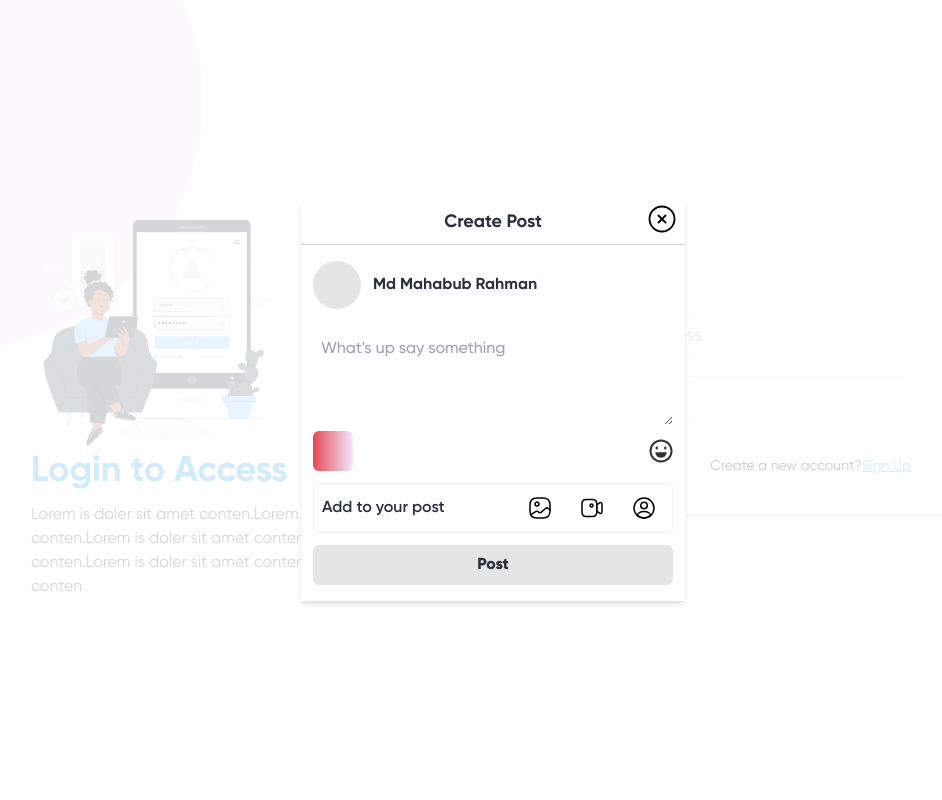
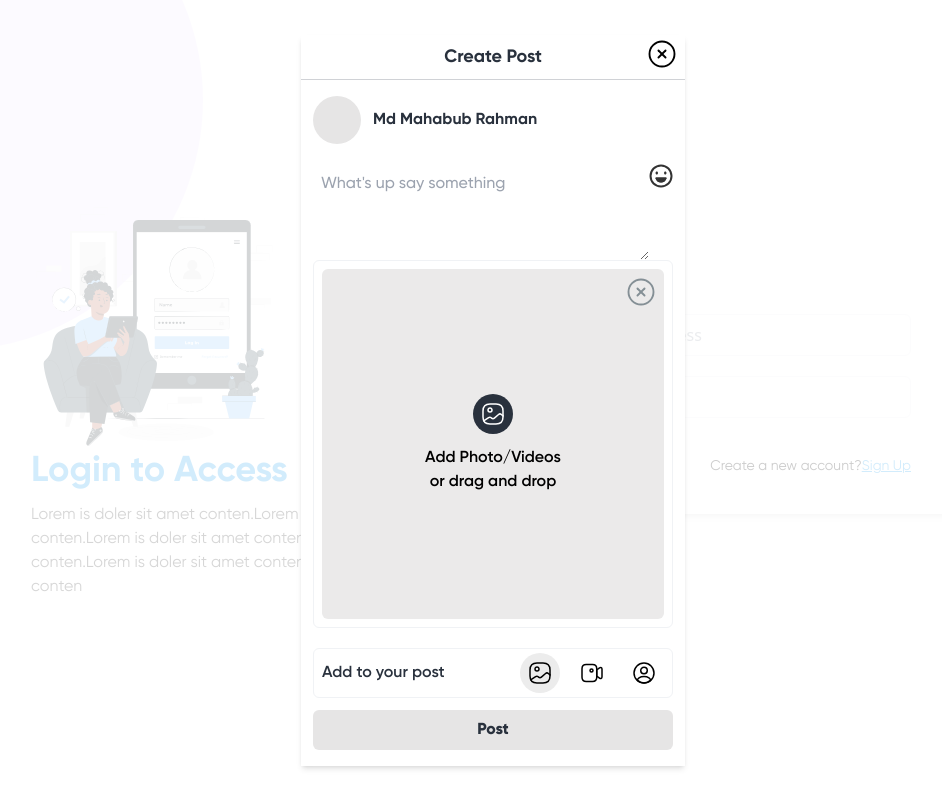
Before and after one commit to mahabubDevs/social_media-, a React (Vite) app in the folder frontend/: page /login in a window 1280 px wide. Both pictures are taken after a click on the element 687 px from the left and 507 px from the top of the page. Shown: the whole page, without its empty margins (147-1089 px from the left). Built offline with nearby package versions, Linux system fonts and the light colour scheme.

Commit message:
post part all done and front part design done

```diff
--- a/frontend/src/components/HomeComponent/PostHome/createPostPopUp/AddPost.jsx
+++ b/frontend/src/components/HomeComponent/PostHome/createPostPopUp/AddPost.jsx
@@ -3,12 +3,13 @@ import { Media } from '../../../../svg/Media'
 import { LiveIcon } from '../../../../svg/Live'
 import { CircleProfileIcon } from '../../../../svg/Circleprofile'
 
-const AddPost = () => {
+const AddPost = ({setImgbox,imgbox}) => {
   return (
     <div className='px-2 py-1 border border-line_color rounded-md flex justify-between items-center'>
           <span className='font-gilroySemibold text-black text-base'>Add to your post</span>
           <div className='flex items-center gap-x-3'>
-              <div className='w-10 h-10 rounded-full cursor-pointer transition-all ease-liner duration-100 hover:bg-[#ececec] flex items-center justify-center'>
+        <div className={`w-10 h-10 rounded-full cursor-pointer transition-all ease-liner duration-100 hover:bg-[#ececec] flex items-center justify-center ${imgbox && "w-10 h-10 bg-[#ececec]"}`}
+        onClick={()=>setImgbox(true)}>
                   <Media/>
               </div>
               <div className='w-10 h-10 rounded-full cursor-pointer transition-all ease-liner duration-100 hover:bg-[#ececec] flex items-center justify-center'>
--- a/frontend/src/components/HomeComponent/PostHome/createPostPopUp/EmojiPickers.jsx
+++ b/frontend/src/components/HomeComponent/PostHome/createPostPopUp/EmojiPickers.jsx
@@ -2,9 +2,10 @@ import React, { useEffect, useState } from 'react'
 import Feeling from '../../../../svg/Feeling';
 import EmojiPicker from 'emoji-picker-react';
 
-const EmojiPickers = ({text,setText,textRef}) => {
+const EmojiPickers = ({text,setText,textRef , changePart}) => {
     const [cursorPosition, setCursorPosition] = useState();
-    const [picker, setPicker] = useState(false)
+  const [picker, setPicker] = useState(false)
+
 
     const handleEmoji = ({emoji}) => {
         const ref = textRef.current;
@@ -19,19 +20,56 @@ const EmojiPickers = ({text,setText,textRef}) => {
       useEffect(() => {
         textRef.current.selectionEnd = cursorPosition;
       }, [cursorPosition]);
+
   return (
     <div>
-       <div className="cursor-pointer relative">
+       <div className={`${changePart ? "flex  justify-between mt-5": "mt-5" }`}>
+            <textarea
+              ref={textRef}
+              maxLength={150}
+              value={text}
+              onChange={(e) => setText(e.target.value)
+
+              } placeholder="What's up say something"
+          className="w-full min-h-24 outline-none p-2 font-gilroyMedium text-base"
+        />
+        {changePart && (
+          <div className="cursor-pointer relative">
+          <div onClick={()=>setPicker((prev)=> !prev)}>
+              <Feeling/>
+          </div>
+          {picker && (
+            <div className="absolute top-0 right-8  z-10">
+              <EmojiPicker onEmojiClick={handleEmoji}/>
+
+            </div>
+
+          )}
+    </div>
+             )}
+
+        </div>
+      {
+        !changePart &&  <div className="flex items-center justify-between mb-3">
+        <div className="w-10 h-10 bg-gradient-to-r from-red to-purple_100 rounded-md cursor-pointer">
+
+          </div>
+
+              <div className="cursor-pointer relative">
               <div onClick={()=>setPicker((prev)=> !prev)}>
                   <Feeling/>
               </div>
               {picker && (
                 <div className="absolute -top-[460px] -left-[315px]">
                   <EmojiPicker onEmojiClick={handleEmoji}/>
+
                 </div>
 
               )}
               </div>
+          </div>
+         }
+
     </div>
   )
 }
--- /dev/null
+++ b/frontend/src/components/HomeComponent/PostHome/createPostPopUp/ImageViewer.jsx
@@ -0,0 +1,110 @@
+
+import { useRef } from 'react';
+import { CircleCloseIcon } from '../../../../svg/CircleClose'
+import { Media } from '../../../../svg/Media'
+import EmojiPickers from './EmojiPickers'
+
+
+const ImageViewer = ({ text, setText, textRef, imageShow, setImageShow ,setImgbox }) => {
+  const choosefile = useRef(null);
+  const handleImageUpload = (e) => {
+    const file = Array.from(e.target.files)
+    file.forEach((img) => {
+      if (img.type !== "image/jpeg" && img.type !== "image/png" && img.type !== "image/webp" && img.type !== "image/gif") {
+        console.log("image not found");
+      }
+      const renderFiles = new FileReader();
+      renderFiles.readAsDataURL(img);
+      renderFiles.onload = (renderImage) => {
+        setImageShow((images)=>[...images, renderImage.target.result])
+      }
+    })
+  }
+
+
+  return (
+    <>
+      <EmojiPickers text={text} setText={setText} textRef={textRef} changePart />
+      <div className='p-2 border border-line_color rounded-md mb-5'>
+        <div className='w-full h-[350px] bg-[#ebeaea] rounded-md'>
+          <input
+            type="file"
+            multiple
+            accept='image/jpeg,image/png,image/webp,image/gif'
+            className='hidden'
+            ref={choosefile}
+            onChange={handleImageUpload}
+
+          />
+          {
+            imageShow && imageShow.length ? (
+              <div className='relative'>
+                <div className='absolute top-3 left-3 flex items-center gap-x-3 bg-white
+                rounded-md p-2 cursor-pointer' onClick={()=>choosefile.current.click()}>
+                  <Media />
+                  <span className='font-gilroy text-sm text-black'>
+                    Add Phots/videos
+                  </span>
+                </div>
+                <div className='absolute top-2 right-3 z-10 cursor-pointer' onClick={()=>setImageShow([])}>
+                  <CircleCloseIcon />
+                </div>
+                  <div className={`${
+                imageShow.length === 1
+                ? "overflow-hidden boject-cover8 w-full h-full"
+                : imageShow.length === 2
+                  ? " boject-cover overflow-hidden w-full h-full grid grid-cols-2 gap-2"
+                  : imageShow.length === 3
+                    ? "overflow-hidden w-full h-full grid grid-cols-2 gap-2"
+                    : imageShow.length === 4
+                      ? "overflow-hidden w-full h-full grid grid-cols-2 gap-2"
+                    : imageShow.length >= 5
+                      ? "overflow-hidden w-full h-full grid grid-cols-2 gap-2"
+                      : "overflow-hidden"
+              }`}>
+                {imageShow.slice(0, 4).map((img, i) => (
+                  <img key={i} src={img} className={` object-cover w-full h-full ${imageShow.length === 3 ?
+                    "[&:nth-of-type(1)]:row-start-1 [&:nth-of-type(1)]:row-end-3" : imageShow.length === 4 &&
+                    "[&:nth-of-type(1)]:row-start-2 [&:nth-of-type(1)]:row-end-3"}`} alt='images'
+                  />
+                ))}
+                  {
+                    imageShow.length >= 5 && (
+                      <div className='absolute bottom-[50px] right-[85px] -translate-x-[50%]
+                      -translate-y-[50%] w-12 h-12 bg-white rounded-full flex justify-center items-center'>
+                        <span className='font-gilroyBold text-base text-black'>
+                          +{imageShow.length -4}
+                        </span>
+                      </div>
+                    )
+                  }
+                </div>
+              </div>
+            ) : (
+                <div className='relative flex items-center justify-center h-full ' >
+                  <div className='absolute top-2 right-2 text-secondary_color cursor-pointer' onClick={()=>setImgbox(false)}>
+                    <CircleCloseIcon/>
+                  </div>
+                  <div className='flex flex-col items-center cursor-pointer' onClick={()=>choosefile.current.click()}>
+                    <div className='w-10 h-10 rounded-full bg-black cursor-pointer flex items-center justify-center text-white'>
+                      <Media/>
+                    </div>
+                    <div className='mt-3'>
+                      <p className='font-gilroySemibold text-base text-center'>
+                          Add Photo/Videos
+                      </p>
+                      <p className='font-gilroySemibold text-base text-center'>
+                          or drag and drop
+                      </p>
+                    </div>
+                  </div>
+                </div>
+            )
+          }
+        </div>
+      </div>
+    </>
+  )
+}
+
+export default ImageViewer
--- a/frontend/src/components/HomeComponent/PostHome/createPostPopUp/index.jsx
+++ b/frontend/src/components/HomeComponent/PostHome/createPostPopUp/index.jsx
@@ -2,11 +2,14 @@ import React, { useEffect, useRef, useState } from "react";
 import { CircleCloseIcon } from "../../../../svg/CircleClose";
 import AddPost from "./AddPost";
 import EmojiPickers from "./EmojiPickers";
+import ImageViewer from "./ImageViewer";
 
 const CreatePostPopUp = () => {
 
-  const [text ,setText] = useState("")
+  const [text, setText] = useState("")
+  const [imgbox, setImgbox] = useState(false)
   const textRef = useRef(null)
+  const [imageShow, setImageShow] = useState([])
 
 
 
@@ -18,7 +21,7 @@ const CreatePostPopUp = () => {
           <h3 className="font-gilroyBold text-lg text-black text-center">
             Create Post
           </h3>
-          <div className="absolute top-1 right-2">
+          <div className="absolute top-1 right-2" >
             <CircleCloseIcon />
           </div>
         </div>
@@ -28,27 +31,33 @@ const CreatePostPopUp = () => {
               <h4 className="font-gilroyBold text-base text-black">
                 Md Mahabub Rahman
               </h4>
+          </div>
+          {
+            !imgbox ? (
+              <>
+                <EmojiPickers text={text} setText={setText} textRef={textRef} />
+              <div>
+                  <AddPost setImgbox={setImgbox} imgbox={ imgbox} />
               </div>
-            <div className="mt-5">
-            <textarea
-              ref={textRef}
-              maxLength={150}
-              value={text}
-              onChange={(e) => setText(e.target.value)
+              </>
+            ) : (
+                <>
+                  <ImageViewer
+                    text={text}
+                    setText={setText}
+                    textRef={textRef}
+                    imageShow={imageShow}
+                    setImageShow={setImageShow}
+                    setImgbox = {setImgbox}
+                  />
+                  <div>
 
-              } placeholder="What's up say something"
-                className="w-full min-h-24 outline-none p-2 font-gilroyMedium text-base" />
+                  <AddPost setImgbox={setImgbox} imgbox={ imgbox} />
+              </div>
+                </>
+            )
+          }
 
-          </div>
-          <div className="flex items-center justify-between mb-3">
-            <div className="w-10 h-10 bg-gradient-to-r from-red to-purple_100 rounded-md cursor-pointer">
-
-              </div>
-            <EmojiPickers text={text} setText={setText} textRef={textRef} />
-          </div>
-          <div>
-            <AddPost/>
-          </div>
           <div className="mt-3">
             <button className="w-full bg-[#e6e5e5] hover:text-white hover:bg-black p-2 font-gilroyExtraBold text-black text-base rounded-md">
               Post
```
